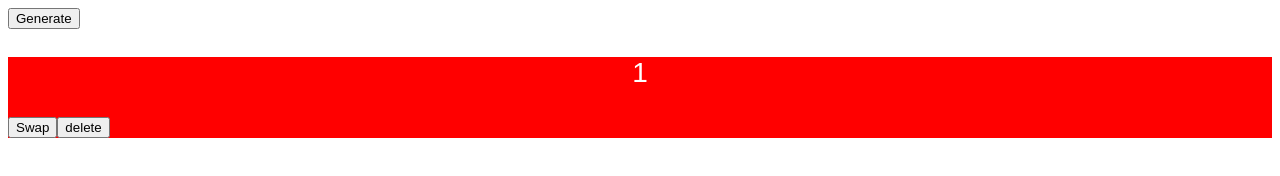
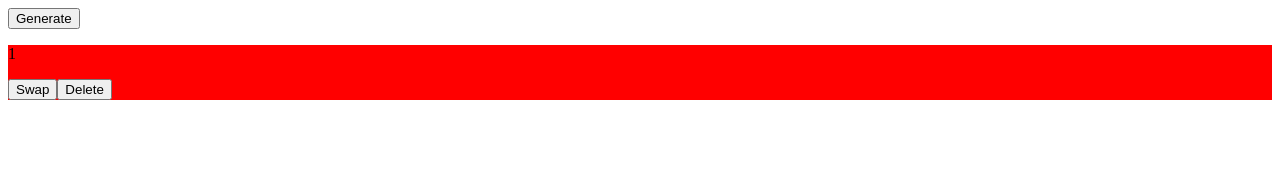
Before and after one commit to Jaco26/Code-Challenge-1-JavaScript-and-jQuery, a plain HTML site: page index.html in a window 1280 px wide. Both pictures are taken after a click on the button "Generate". Drawn offline with Linux system fonts and the light colour scheme.

Commit message:
went at it like Selena showed me she did and it went a lot better.

```diff
--- a/app.js
+++ b/app.js
@@ -14,35 +14,27 @@
 
 // 8 Clicking a "Delete" <button> should remove its parent <div> container (and all of its contents).
 
-var generatedElementsArray = [];
-var clickCounter = 0;
+$(document).ready(readyNow);
 
-$(document).ready(function(){
-  $('#generate').on('click', function(){ // when the #generate button is clicked...
-    genDiv();
+function readyNow(){
+  let clickCounter = 0;
+  $('#generate').on('click', function () {
+    clickCounter++;
+    $div = $('<div>').addClass('red').append($('<p>').text(clickCounter));
+    $div.append($('<button>').text('Swap').addClass('swap'), $('<button>').text('Delete').addClass('delete'));
+    $('body').append($div);
   });
-  $(document.body).on('click', '.swapBtn', function(){
-    $(this).parent().toggleClass('yellow');
-    if($(this).parent().hasClass('yellow')){
-      $(this).siblings().css({'color':'black'});
-    } else {
-      $(this).siblings('p').css({'color':'white'});
-    }
+
+  $('body').on('click', '.swap', function(){
+   if($(this).parent().hasClass('yellow')){
+     $(this).parent().removeClass('yellow').addClass('red');
+   } else if ($(this).parent().hasClass('red')){
+     $(this).parent().removeClass('red').addClass('yellow');
+     console.log('hey');
+   }
   });
-  $(document.body).on('click', '.deleteBtn', function(){
+
+  $('body').on('click', '.delete', function(){
     $(this).parent().remove();
-    generatedElementsArray.splice($(this).parent().attr('class'), 1);
   });
-});
-
-function genDiv(){
-  clickCounter++;
-  $div = $('<div>').addClass('generated '+clickCounter);
-  $div.html($('<p>').text(clickCounter));
-  $div.append($('<button>').addClass('swapBtn').text('Swap'));
-  $div.append($('<button>').addClass('deleteBtn').text('delete'));
-  generatedElementsArray.push($div);
-  generatedElementsArray.forEach(div => {
-    $(document.body).append(div);
-  });
-} // end genDiv
+}
--- a/style.css
+++ b/style.css
@@ -1,15 +1,7 @@
-.generated {
+.red {
   background-color: red;
-  display: block;
 }
 
 .yellow {
   background-color: yellow;
 }
-
-p {
-  font-family: sans-serif;
-  font-size: 28px;
-  text-align: center;
-  color: white;
-}
```
